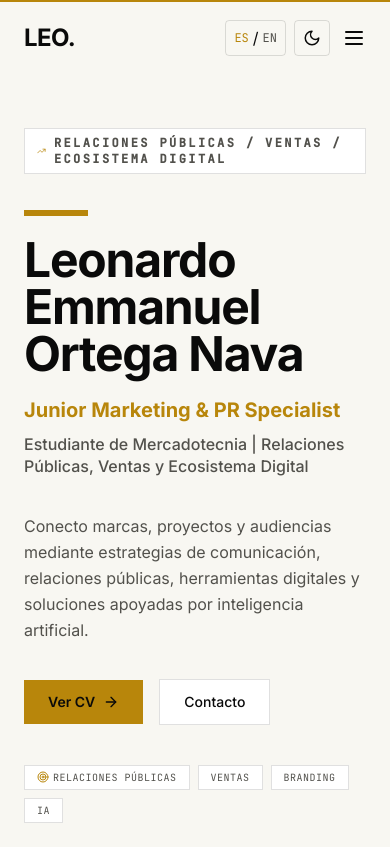
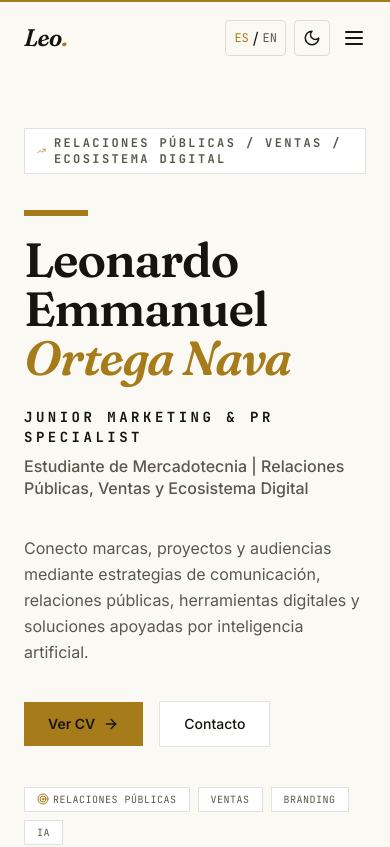
Before and after one commit to leonardo0rtega/LeonardoOrtega, a React (Vite) app: page / in a window 390 px wide. Shown: the top 847 px of the page. Built offline with nearby package versions, Linux system fonts and the light colour scheme.

Commit message:
feat: nueva identidad visual - serif editorial Fraunces y paleta refinada

```diff
--- a/index.html
+++ b/index.html
@@ -79,7 +79,7 @@
 
     <link rel="preconnect" href="https://fonts.googleapis.com" />
     <link rel="preconnect" href="https://fonts.gstatic.com" crossorigin />
-    <link href="https://fonts.googleapis.com/css2?family=Inter:wght@300;400;500;600;700&family=JetBrains+Mono:wght@400;500&display=swap" rel="stylesheet" />
+    <link href="https://fonts.googleapis.com/css2?family=Inter:wght@300;400;500;600;700&family=JetBrains+Mono:wght@400;500;700&family=Fraunces:ital,opsz,wght@0,9..144,400;0,9..144,500;0,9..144,600;0,9..144,700;1,9..144,400;1,9..144,600&display=swap" rel="stylesheet" />
     <script>
       (function () {
         const saved = localStorage.getItem('leo-theme')
--- a/src/components/Capabilities.tsx
+++ b/src/components/Capabilities.tsx
@@ -55,7 +55,7 @@ export default function Capabilities() {
                   <span className="font-mono text-xs font-bold text-secondary">{item.number}</span>
                 </div>
 
-                <h3 className="mt-14 text-xl font-bold leading-tight tracking-tight text-primary sm:text-2xl">
+                <h3 className="mt-14 font-display text-xl font-semibold leading-tight tracking-tight text-primary sm:text-2xl">
                   {t(`expertise.${item.id}.title`)}
                 </h3>
 
--- a/src/components/Experience.tsx
+++ b/src/components/Experience.tsx
@@ -33,7 +33,7 @@ export default function Experience() {
           <div className="lg:col-span-5">
             <div className="flex items-center gap-3">
               <BriefcaseBusiness size={22} className="text-accent" />
-              <h3 className="text-2xl font-bold tracking-tight text-primary sm:text-3xl">
+              <h3 className="font-display text-2xl font-semibold tracking-tight text-primary sm:text-3xl">
                 {experience.company}
               </h3>
             </div>
@@ -75,7 +75,7 @@ export default function Experience() {
                   <span className="font-mono text-xs font-bold text-secondary">
                     {item.number}
                   </span>
-                  <h4 className="mt-2 text-xl font-bold uppercase tracking-tight text-primary sm:text-2xl">
+                  <h4 className="mt-2 font-display text-2xl font-semibold tracking-tight text-primary sm:text-3xl">
                     {item.title}
                   </h4>
                   <div className="mt-4 flex flex-wrap gap-x-3 gap-y-2">
--- a/src/components/Footer.tsx
+++ b/src/components/Footer.tsx
@@ -46,7 +46,7 @@ export default function Footer() {
       <div className="mx-auto max-w-[1400px]">
         <div className="grid grid-cols-1 gap-12 lg:grid-cols-12">
           <div className="lg:col-span-6">
-            <h2 className="text-4xl font-bold leading-[1.05] tracking-tight text-primary sm:text-5xl md:text-6xl">
+            <h2 className="font-display text-4xl font-semibold leading-[1.05] tracking-tight text-primary sm:text-5xl md:text-6xl">
               {t('footer.ctaTitle')}
             </h2>
             <p className="mt-4 max-w-md text-base leading-relaxed text-secondary">
@@ -119,8 +119,8 @@ export default function Footer() {
         </div>
 
         <div className="mt-8 flex flex-col items-start justify-between gap-3 border-t border-[var(--border)] pt-4 md:flex-row md:items-center">
-          <a href="#hero" className="text-xl font-bold tracking-tight text-primary">
-            LEO.
+          <a href="#hero" className="font-display text-xl font-semibold italic tracking-tight text-primary">
+            Leo<span className="text-accent">.</span>
           </a>
           <p className="text-xs text-secondary">{t('footer.copyright')}</p>
           <a
--- a/src/components/Hero.tsx
+++ b/src/components/Hero.tsx
@@ -32,17 +32,17 @@ export default function Hero() {
               initial={{ opacity: 0, y: 24 }}
               animate={{ opacity: 1, y: 0 }}
               transition={{ duration: 0.6 }}
-              className="text-5xl font-bold leading-[0.98] tracking-tight text-primary sm:text-6xl md:text-7xl lg:text-[5.5rem]"
+              className="font-display text-5xl font-semibold leading-[1.02] tracking-tight text-primary sm:text-6xl md:text-7xl lg:text-[5.25rem]"
             >
               Leonardo Emmanuel
               <br />
-              Ortega Nava
+              <span className="italic text-accent">Ortega Nava</span>
             </motion.h1>
             <motion.p
               initial={{ opacity: 0, y: 24 }}
               animate={{ opacity: 1, y: 0 }}
               transition={{ duration: 0.6, delay: 0.1 }}
-              className="mt-5 max-w-xl text-xl font-bold leading-snug text-accent sm:text-2xl md:text-[1.75rem]"
+              className="mt-6 max-w-xl font-mono text-sm font-bold uppercase tracking-[0.25em] text-primary sm:text-base"
             >
               {t('hero.role')}
             </motion.p>
--- a/src/components/Navbar.tsx
+++ b/src/components/Navbar.tsx
@@ -33,8 +33,8 @@ export default function Navbar() {
       }`}
     >
       <nav className="mx-auto flex max-w-[1400px] items-center justify-between px-6 py-5" aria-label="Navegación principal">
-        <a href="#hero" className="text-2xl font-bold tracking-tight text-primary" aria-label={t('nav.home')}>
-          LEO.
+        <a href="#hero" className="font-display text-2xl font-semibold italic tracking-tight text-primary" aria-label={t('nav.home')}>
+          Leo<span className="text-accent">.</span>
         </a>
 
         <ul className="hidden items-center gap-6 text-sm font-medium text-secondary xl:flex">
--- a/src/components/SectionHeader.tsx
+++ b/src/components/SectionHeader.tsx
@@ -24,7 +24,7 @@ export default function SectionHeader({
     const parts = title.split(new RegExp(`(${highlightWord})`, 'gi'))
     return parts.map((part, i) =>
       part.toLowerCase() === highlightWord.toLowerCase() ? (
-        <span key={i} className="text-accent underline decoration-accent/30 decoration-2 underline-offset-8">
+        <span key={i} className="font-display italic text-accent">
           {part}
         </span>
       ) : (
@@ -65,7 +65,7 @@ export default function SectionHeader({
         whileInView="visible"
         viewport={{ once: true }}
         custom={0.08}
-        className="mt-6 max-w-4xl text-3xl font-bold leading-[1.1] tracking-tight text-primary sm:text-4xl md:text-5xl lg:text-[3.25rem]"
+        className="mt-6 max-w-4xl font-display text-3xl font-semibold leading-[1.08] tracking-tight text-primary sm:text-4xl md:text-5xl lg:text-[3.5rem]"
       >
         {renderTitle()}
       </motion.h2>
--- a/src/components/Services.tsx
+++ b/src/components/Services.tsx
@@ -49,7 +49,7 @@ export default function Services() {
                     </span>
                   </div>
 
-                  <h3 className="mt-14 text-xl font-bold leading-tight tracking-tight text-primary sm:text-2xl">
+                  <h3 className="mt-14 font-display text-xl font-semibold leading-tight tracking-tight text-primary sm:text-2xl">
                     {service.title}
                   </h3>
 
--- a/src/components/Skills.tsx
+++ b/src/components/Skills.tsx
@@ -52,7 +52,7 @@ export default function Skills() {
                   <span className="font-mono text-[10px] font-bold uppercase tracking-[0.2em] text-accent">
                     {t(`skills.${item.id}.label`)}
                   </span>
-                  <h3 className="mt-2 text-2xl font-bold leading-tight tracking-tight text-primary sm:text-3xl">
+                  <h3 className="mt-2 font-display text-2xl font-semibold leading-tight tracking-tight text-primary sm:text-3xl">
                     {t(`skills.${item.id}.title`)}
                   </h3>
                 </div>
--- a/src/styles/index.css
+++ b/src/styles/index.css
@@ -3,27 +3,27 @@
 @tailwind utilities;
 
 :root {
-  --bg: #F8F7F2;
+  --bg: #FBF9F4;
   --surface: #FFFFFF;
-  --surface-2: #ECEBE6;
-  --accent: #B8860B;
-  --accent-2: #8B6D00;
-  --primary: #0A0A0A;
-  --secondary: #52514C;
-  --border: rgba(0, 0, 0, 0.12);
-  --light: #F8F7F2;
-  --dark: #0A0A0A;
+  --surface-2: #F1EDE3;
+  --accent: #A67C1B;
+  --accent-2: #7C5C0E;
+  --primary: #171410;
+  --secondary: #5C574E;
+  --border: rgba(23, 20, 16, 0.12);
+  --light: #FBF9F4;
+  --dark: #0B0D12;
 }
 
 .dark {
-  --bg: #0A0A0A;
-  --surface: #111111;
-  --surface-2: #1A1A1A;
-  --accent: #D4AF37;
-  --accent-2: #B8860B;
-  --primary: #F8F7F2;
-  --secondary: #A3A3A3;
-  --border: rgba(212, 175, 55, 0.12);
+  --bg: #0B0D12;
+  --surface: #10131A;
+  --surface-2: #181C25;
+  --accent: #D6B25E;
+  --accent-2: #B8934A;
+  --primary: #F4F1E9;
+  --secondary: #9A968C;
+  --border: rgba(214, 178, 94, 0.14);
 }
 
 html {
--- a/tailwind.config.js
+++ b/tailwind.config.js
@@ -18,6 +18,7 @@ export default {
       fontFamily: {
         sans: ["Inter", "ui-sans-serif", "system-ui", "sans-serif"],
         mono: ["JetBrains Mono", "ui-monospace", "monospace"],
+        display: ["Fraunces", "Georgia", "serif"],
       },
     },
   },
```
Also changed, not shown: src/data/experience.ts (+4 -4 lines), 5 other files (tests, documents, lock files or other folders).
